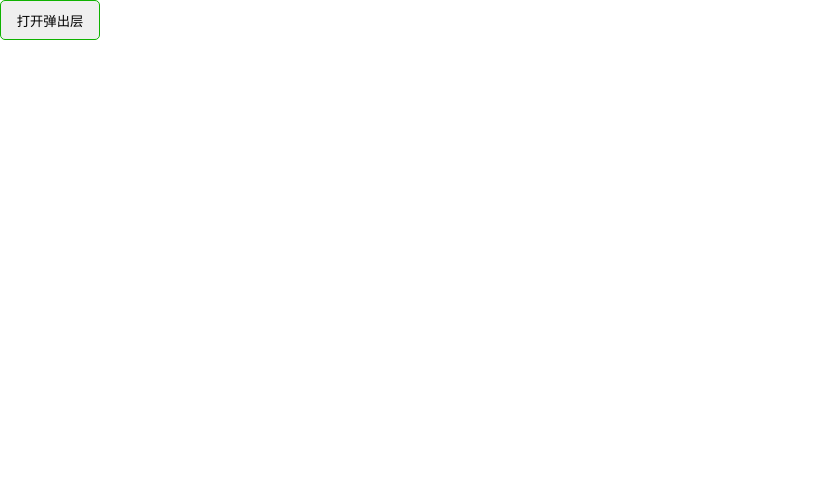
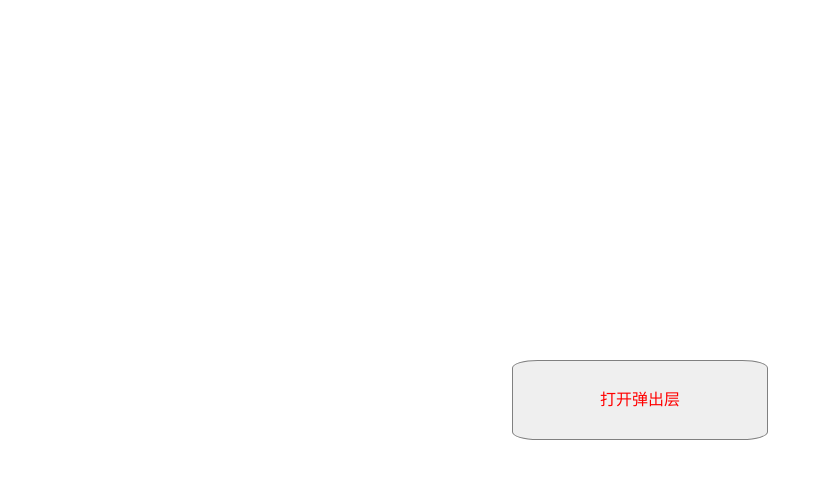
Before and after one commit to caoxiaohan/animate, a plain HTML site: page popUpLayer/index.html in a window 1280 px wide. Shown: the whole page, without its empty margins (0-831 px from the left). Drawn offline with Linux system fonts and the light colour scheme.

Commit message:
打开关闭弹出层

```diff
--- a/popUpLayer/index.html
+++ b/popUpLayer/index.html
@@ -39,17 +39,19 @@
             opacity: 0.5;
             filter: alpha(opacity=50);
         }
-         #btnOpen, #btnClose {
+        #btnOpen, #btnClose {
             position: absolute;
-            top: 0;
-            left: 0;
-            width: 100px;
-            height: 40px;
-            line-height: 40px;
+            left: 40%;
+            top: 45%;
+            width: 20%;
+            height: 10%;
+            line-height: 10%;
             text-align: center;
             cursor: pointer;
-            border: 1px solid #0fb200;
-            border-radius: 5px;
+            border: 1px solid gray;
+            border-radius: 10%;
+            color:red;
+            font-size:16px;
         }
     </style>
 </head>
```
